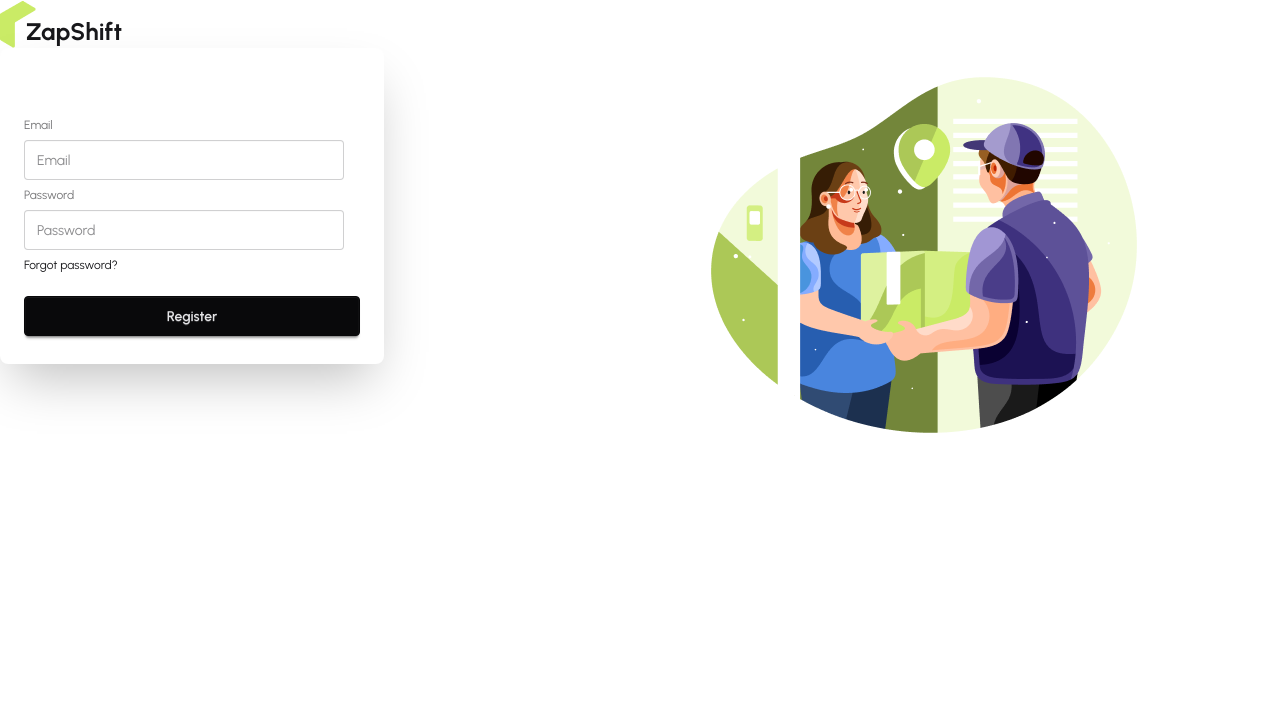
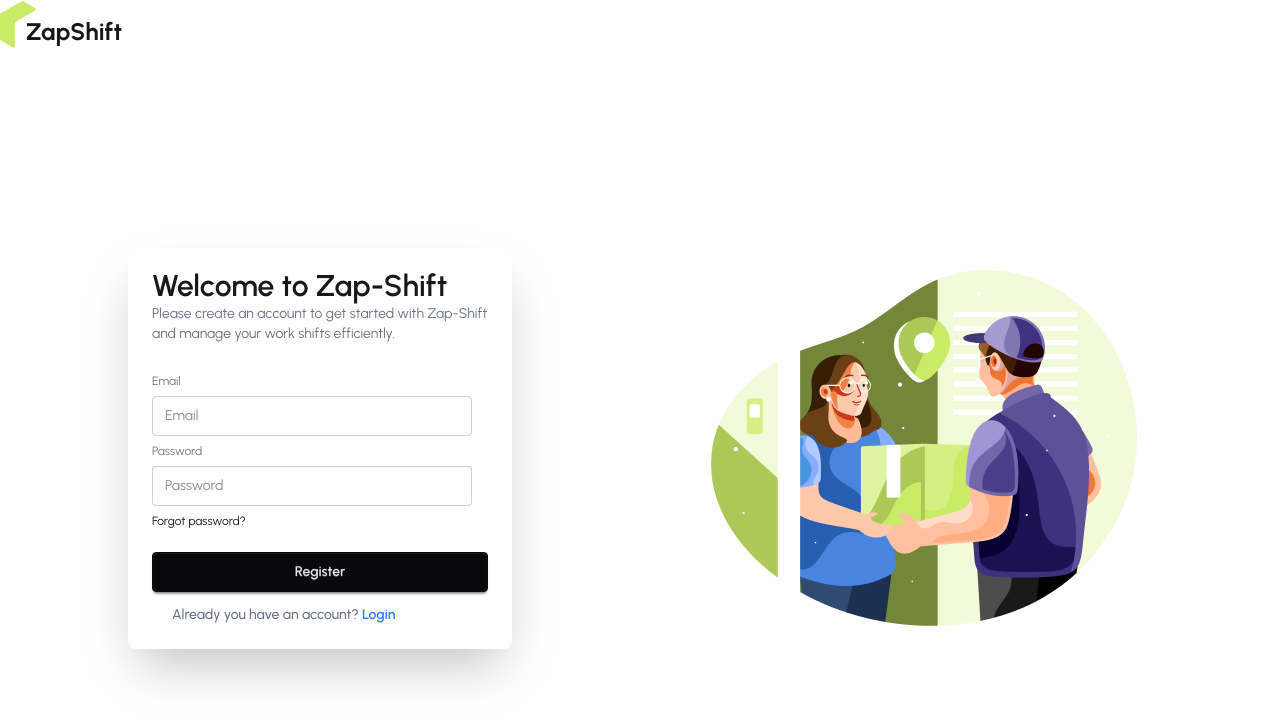
Before and after one commit to mohammademon393/zap-shift-client, a React (Vite) app: page /register in a window 1280 px wide. Shown: the top 722 px of the page. Built offline with nearby package versions, Linux system fonts and the light colour scheme.

Commit message:
update the register and login pages

```diff
--- a/src/Pages/Auth/Login/Login.jsx
+++ b/src/Pages/Auth/Login/Login.jsx
@@ -1,6 +1,7 @@
 import React from 'react';
 import { useForm } from 'react-hook-form';
 import useAuth from '../../../hooks/useAuth';
+import { Link } from 'react-router';
 
 const Login = () => {
     const {register, handleSubmit, formState:{ errors }} = useForm();
@@ -20,7 +21,11 @@
     }
 
     return (
-      <div className="card bg-base-100 w-full max-w-sm shrink-0 shadow-2xl">
+      <div className="card bg-base-100 w-full mx-auto max-w-sm shrink-0 shadow-2xl">
+        <h2 className="card-title text-3xl pl-5 mt-6">Welcome back</h2>
+        <p className="text-gray-500 text-sm pl-6">
+          Please enter your credentials to access your account.
+        </p>
         <form onSubmit={handleSubmit(handleLogin)} className="card-body">
           <fieldset className="fieldset">
             {/* email field */}
@@ -31,24 +36,26 @@
               className="input"
               placeholder="Email"
             />
-            {
-                errors.email?.type === 'required' && <p className='text-red-500'>Email is required</p>
-            }
+            {errors.email?.type === "required" && (
+              <p className="text-red-500">Email is required</p>
+            )}
 
             {/* password field */}
             <label className="label">Password</label>
             <input
               type="password"
-              {...register("password", { required: true, minLength: 6,})}
+              {...register("password", { required: true, minLength: 6 })}
               className="input"
               placeholder="Password"
             />
-            {
-                errors.password?.type === 'required' && <p className='text-red-500'>Password is required</p>
-            }
-            {
-                errors.password?.type === 'minLength' && <p className='text-red-500'>Password must be at least 6 characters</p>
-            }
+            {errors.password?.type === "required" && (
+              <p className="text-red-500">Password is required</p>
+            )}
+            {errors.password?.type === "minLength" && (
+              <p className="text-red-500">
+                Password must be at least 6 characters
+              </p>
+            )}
             {/* {
                 errors.password?.type === 'pattern' && <p className='text-red-500'>Password must contain at least one uppercase letter, one lowercase letter, one number, and one special character</p>
             }
@@ -60,6 +67,15 @@
             </div>
             <button className="btn btn-neutral mt-4">Login</button>
           </fieldset>
+          <p className="text-gray-500 font-medium px-5">
+            Don't have an account?{" "}
+            <Link
+              to="/register"
+              className="link link-hover text-blue-500 font-semibold"
+            >
+              Sign up
+            </Link>
+          </p>
         </form>
       </div>
     );
--- a/src/Pages/Auth/Register/Register.jsx
+++ b/src/Pages/Auth/Register/Register.jsx
@@ -1,6 +1,7 @@
 import React from 'react';
 import { useForm } from 'react-hook-form';
 import useAuth from '../../../hooks/useAuth';
+import { Link } from 'react-router';
 
 const Register = () => {
     const {register, handleSubmit, formState: { errors }} = useForm();
@@ -18,11 +19,15 @@
     }
 
     return (
-      <div className="card bg-base-100 w-full max-w-sm shrink-0 shadow-2xl">
-        <div className="card-body">
+      <div className="card bg-base-100 w-full mx-auto max-w-sm shrink-0 shadow-2xl">
+          <h2 className="card-title text-3xl pl-6 mt-5">Welcome to Zap-Shift</h2>
+          <p className="text-gray-500 text-sm pl-6">
+            Please create an account to get started with Zap-Shift and manage
+            your work shifts efficiently.
+          </p>
           <form
             onSubmit={handleSubmit(handleRegistration)}
-            className="w-full max-w-sm mx-auto mt-10"
+            className="w-full max-w-sm mx-auto card-body"
           >
             <fieldset className="fieldset">
               {/* email field */}
@@ -71,9 +76,17 @@
               {/* submit button */}
               <button className="btn btn-neutral mt-4">Register</button>
             </fieldset>
+            <p className="text-gray-500 font-medium px-5">
+              Already you have an account?{" "}
+              <Link
+                to="/login"
+                className="link link-hover text-blue-500 font-semibold"
+              >
+                Login
+              </Link>
+            </p>
           </form>
         </div>
-      </div>
     );
 };
 
--- a/src/layouts/AuthLayout.jsx
+++ b/src/layouts/AuthLayout.jsx
@@ -7,7 +7,7 @@
     return (
         <div className='max-w-7xl mx-auto'>
             <Logo></Logo>
-            <div className='flex'>
+            <div className='flex items-center h-dvh'>
                 <div className='flex-1'>
                     <Outlet></Outlet>
                 </div>
```
